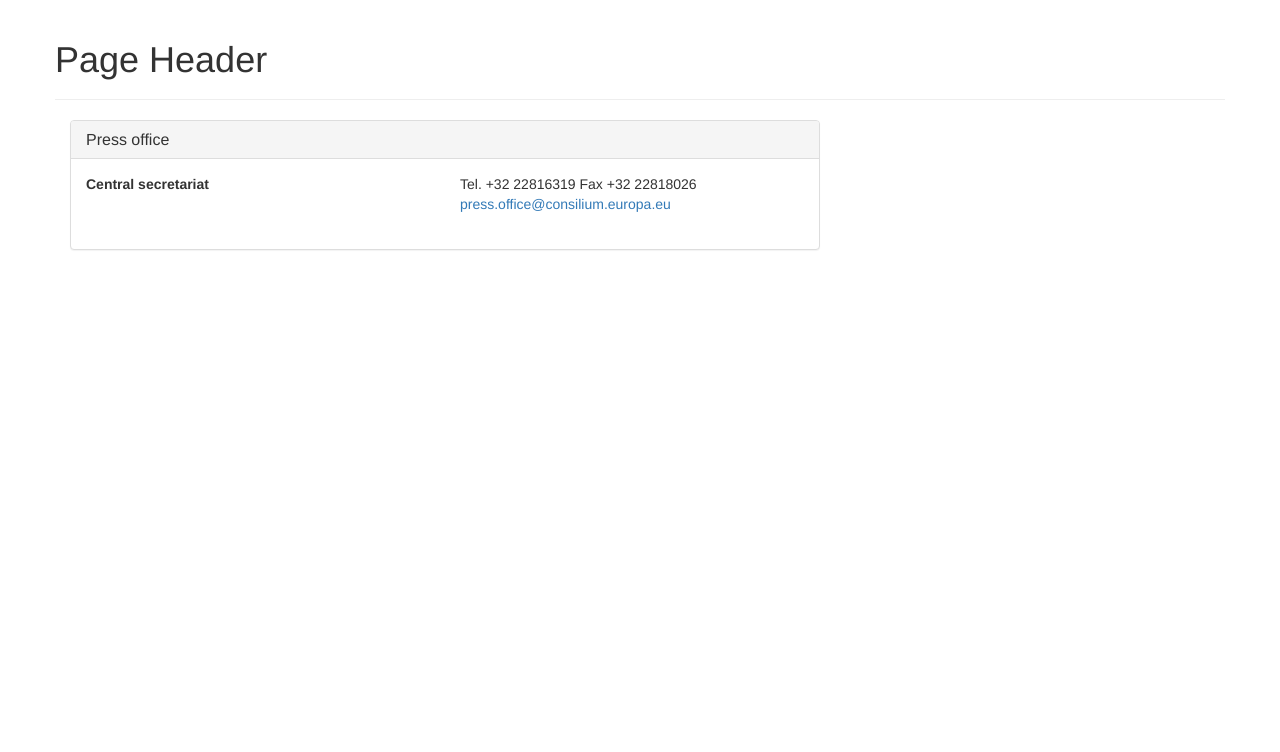
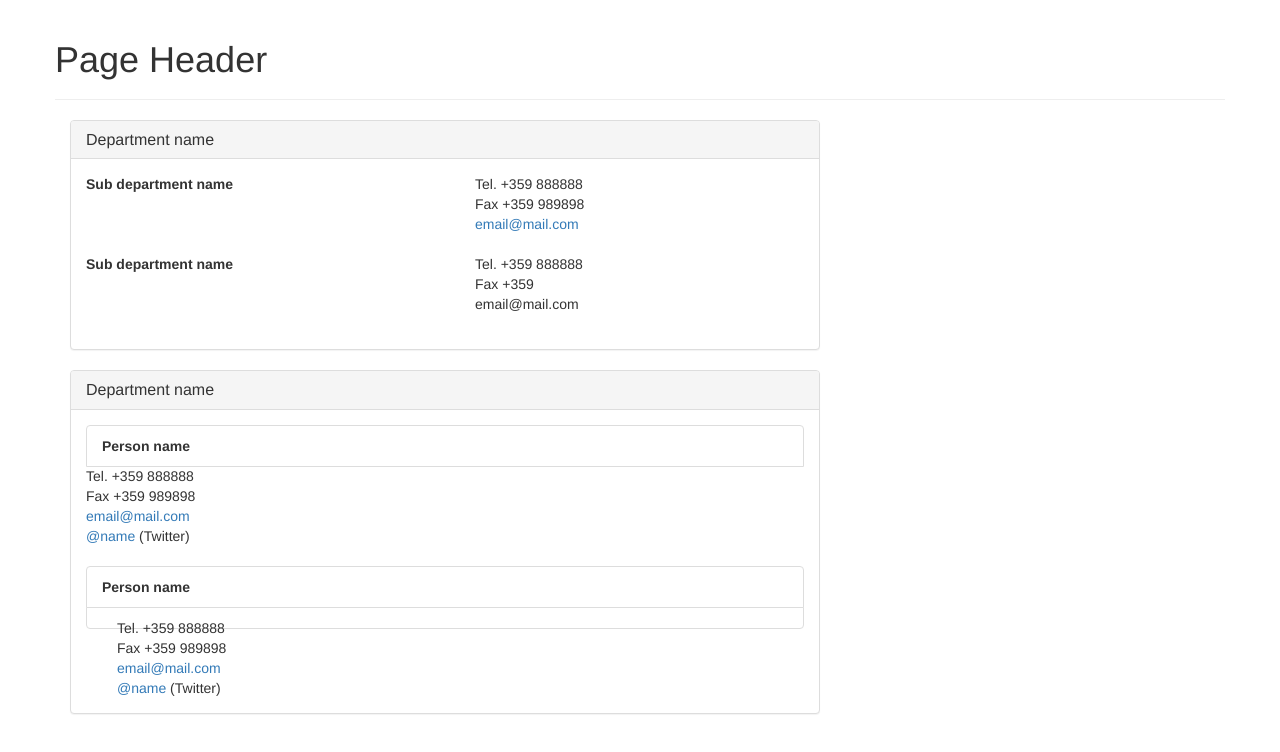
Before and after one commit to vladyn/bs3-grid-example, a website: page index.html in a window 1280 px wide. Drawn offline with nearby package versions, Linux system fonts and the light colour scheme.

Commit message:
adding two more sub-departments

```diff
--- a/index.html
+++ b/index.html
@@ -15,21 +15,65 @@
 				</div>
 			</div>
 			<div class="row">
-				<div class="col-xs-12 col-sm-8 col-md-8 col-lg-8">
+				<div class="col-xs-12 col-sm-8 col-md-8 col-lg-8" itemscope itemtype="http://schema.org/Organization">
+                    <span class="hidden" itemprop="name">Organization name</span>
                     <div class="panel panel-default panel-invert">
-                        <div class="panel-heading" itemscope itemtype="http://schema.org/Organization">
-                            <span class="hidden" itemprop="name">European Council</span>
-                            <h2 class="panel-title" itemscope itemtype="http://schema.org/Organization" itemprop="department">Press office</h2>
+                        <div class="panel-heading">
+                            <h2 class="panel-title" itemscope itemtype="http://schema.org/Organization" itemprop="department">Department name</h2>
                         </div>
-                        <div class="panel-body">
+                        <div class="panel-body" itemscope itemtype="http://schema.org/Organization">
+                            <!-- Entry 1 -->
                             <dl class="row">
-                                <dt class="col-xs-12 col-sm-6" itemscope itemtype="http://schema.org/Organization">
-                                    <strong itemprop="additionalType">Central secretariat</strong>
+                                <dt class="col-xs-12 col-sm-6">
+                                    <strong itemprop="additionalType">Sub department name</strong>
                                 </dt>
                                 <dd class="col-xs-12 col-sm-6" itemprop="contactPoint">
-                                    <span itemprop="telephone">Tel. +32 22816319 </span>
-                                    <span itemprop="faxNumber">Fax +32 22818026</span>
-                                    <a href="mailto:" itemprop="email">press.office@consilium.europa.eu</a>
+                                    <span class="col-xs-12" itemprop="telephone">Tel. +359 888888</span>
+                                    <span class="col-xs-12" itemprop="faxNumber">Fax +359 989898</span>
+                                    <span class="col-xs-12" itemprop="email"><a href="mailto:">email@mail.com</a></span>
+                                </dd>
+                            </dl>
+                            <!-- Entry 2 -->
+                            <dl class="row">
+                                <dt class="col-xs-12 col-sm-6">
+                                    <strong itemprop="additionalType">Sub department name</strong>
+                                </dt>
+                                <dd class="col-xs-12 col-sm-6" itemprop="contactPoint">
+                                    <span class="col-xs-12" itemprop="telephone">Tel. +359 888888</span>
+                                    <span class="col-xs-12" itemprop="faxNumber">Fax +359</span>
+                                    <span class="col-xs-12" itemprop="email"><aitemprop="email">email@mail.com</a></span>
+                                </dd>
+                            </dl>
+                        </div>
+                    </div>
+
+                    <div class="panel panel-default panel-normal" itemscope itemtype="http://schema.org/Organization">
+                        <div class="panel-heading">
+                            <h2 class="panel-title" itemprop="department">Department name</h2>
+                        </div>
+                        <div class="panel-body" itemscope itemtype="http://schema.org/Organization">
+                            <!-- Entry 1 -->
+                            <dl class="list-group" itemscope itemtype="http://schema.org/Person">
+                                <dt class="list-group-item member-attr">
+                                    <strong itemprop="name">Person name</strong>
+                                </dt>
+                                <dd class="row" itemprop="contactPoint">
+                                    <span class="col-xs-12" itemprop="telephone">Tel. +359 888888</span>
+                                    <span class="col-xs-12" itemprop="faxNumber">Fax +359 989898</span>
+                                    <span class="col-xs-12"><a href="mailto:" itemprop="email">email@mail.com</a></span>
+                                    <span class="col-xs-12" itemprop="sameAs"><a href="#">@name</a> (Twitter)</span>
+                                </dd>
+                            </dl>
+                            <!-- Entry 2 -->
+                            <dl class="list-group" itemscope itemtype="http://schema.org/Person">
+                                <dt class="list-group-item  member-attr">
+                                    <strong itemprop="name">Person name</strong>
+                                </dt>
+                                <dd class="list-group-item" itemprop="contactPoint">
+                                    <span class="col-xs-12" itemprop="telephone">Tel. +359 888888</span>
+                                    <span class="col-xs-12" itemprop="faxNumber">Fax +359 989898</span>
+                                    <span class="col-xs-12"><a href="mailto:" itemprop="email">email@mail.com</a></span>
+                                    <span class="col-xs-12"><a href="#" itemprop="sameAs">@name</a> (Twitter)</span>
                                 </dd>
                             </dl>
                         </div>
```
